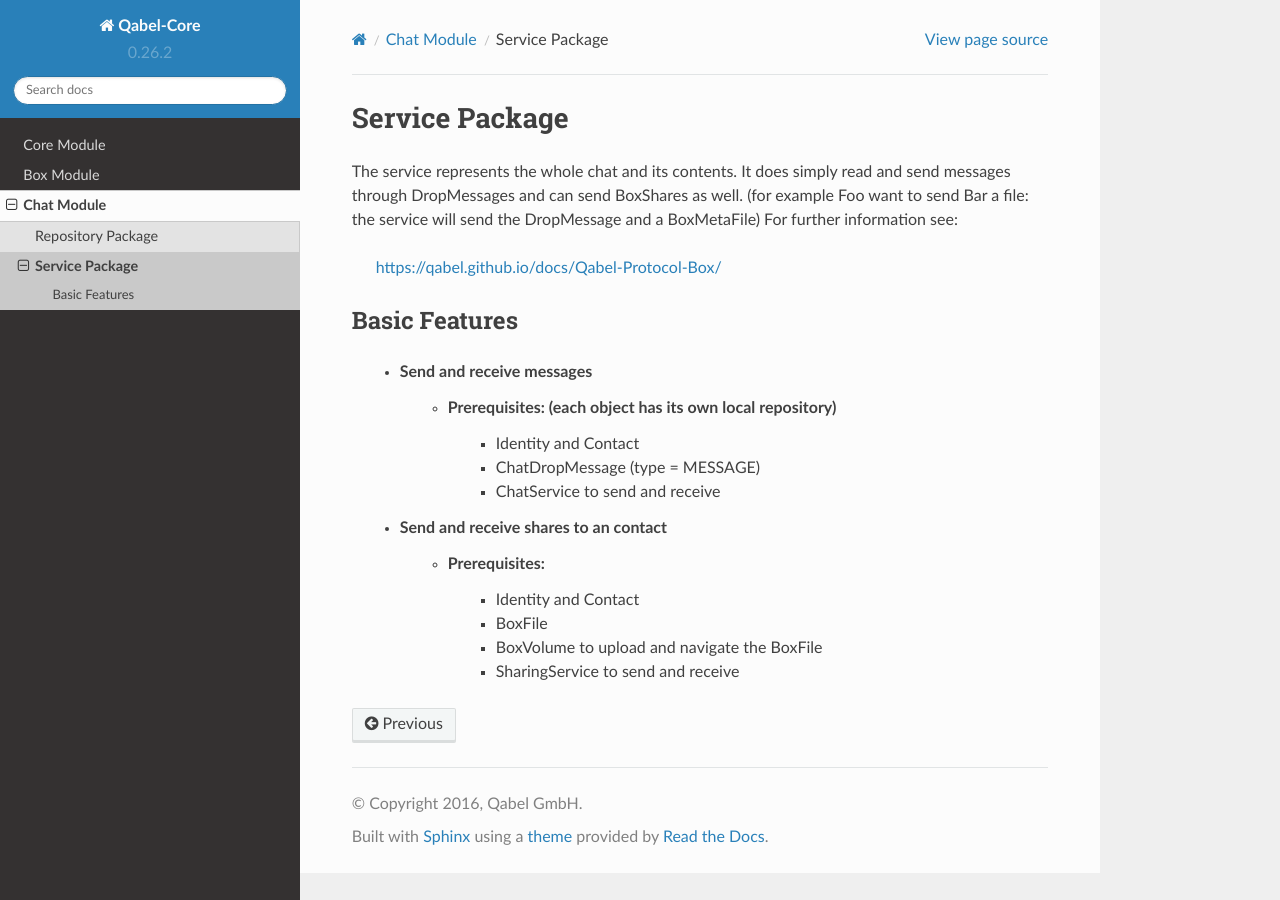
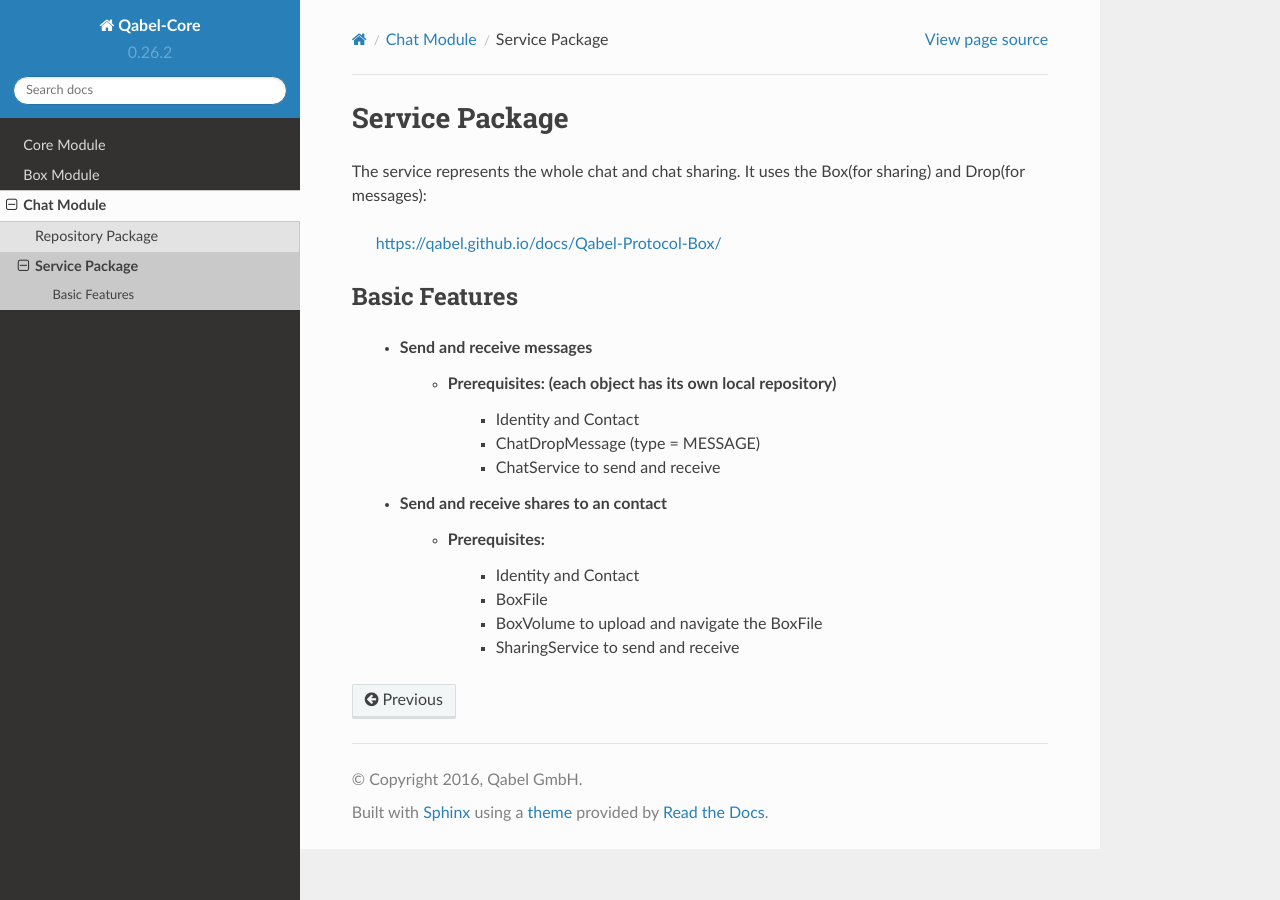
Before and after one commit to Qabel/qabel-core, a Sphinx documentation site: the page built from docs/source/chat/service.rst, in a window 1280 px wide. Built offline with Sphinx 7.4.7 and the Read the Docs theme 2.0.0, drawn with Linux system fonts in a browser that asks for light colours.

Commit message:
chat service simplyfied general description

```diff
--- a/docs/source/chat/service.rst
+++ b/docs/source/chat/service.rst
@@ -5,10 +5,8 @@
     :maxdepth: 2
 
 
-The service represents the whole chat and its contents.
-It does simply read and send messages through DropMessages and can send BoxShares as well.
-(for example Foo want to send Bar a file: the service will send the DropMessage and a BoxMetaFile)
-For further information see:
+The service represents the whole chat and chat sharing.
+It uses the Box(for sharing) and Drop(for messages):
 
         https://qabel.github.io/docs/Qabel-Protocol-Box/
 
```
